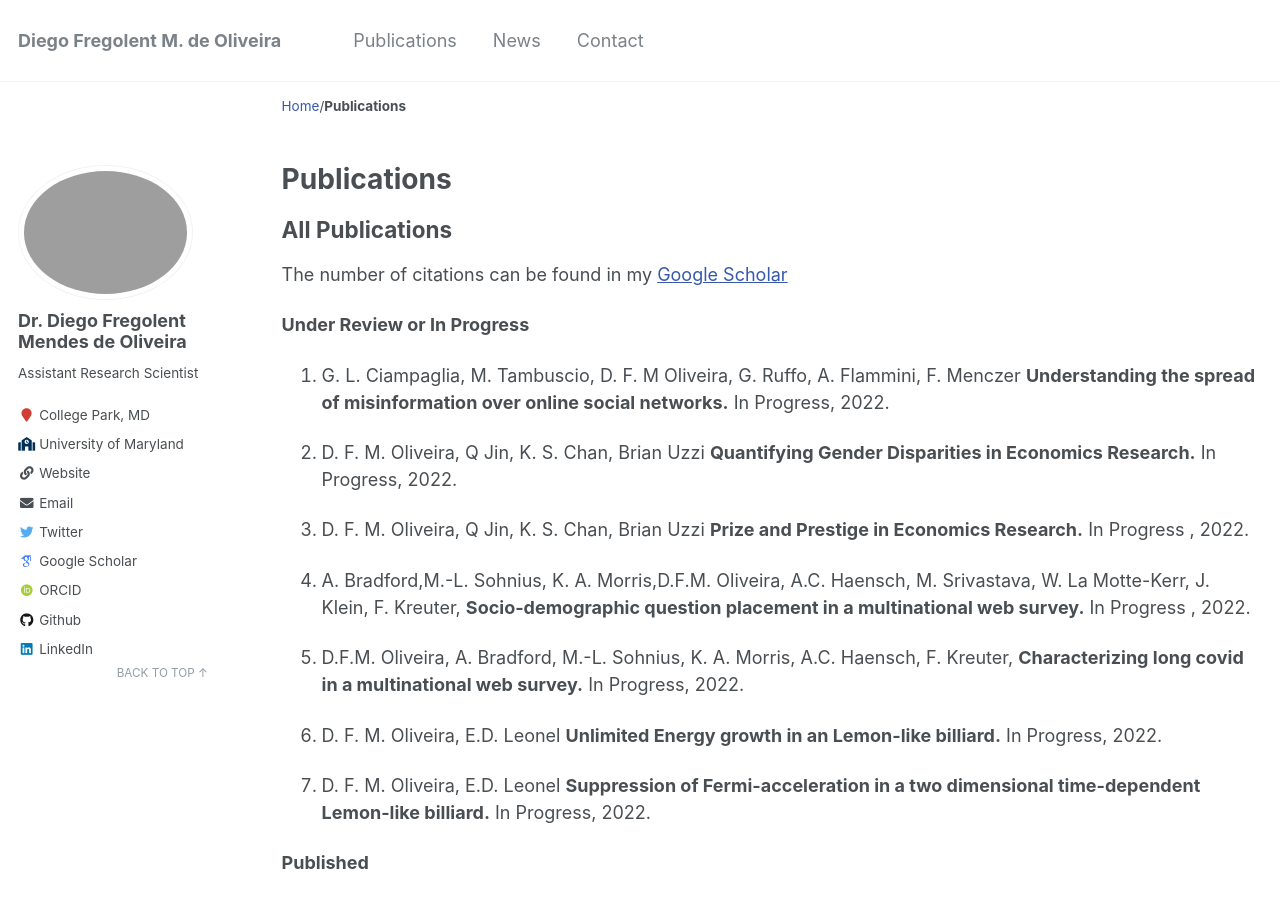
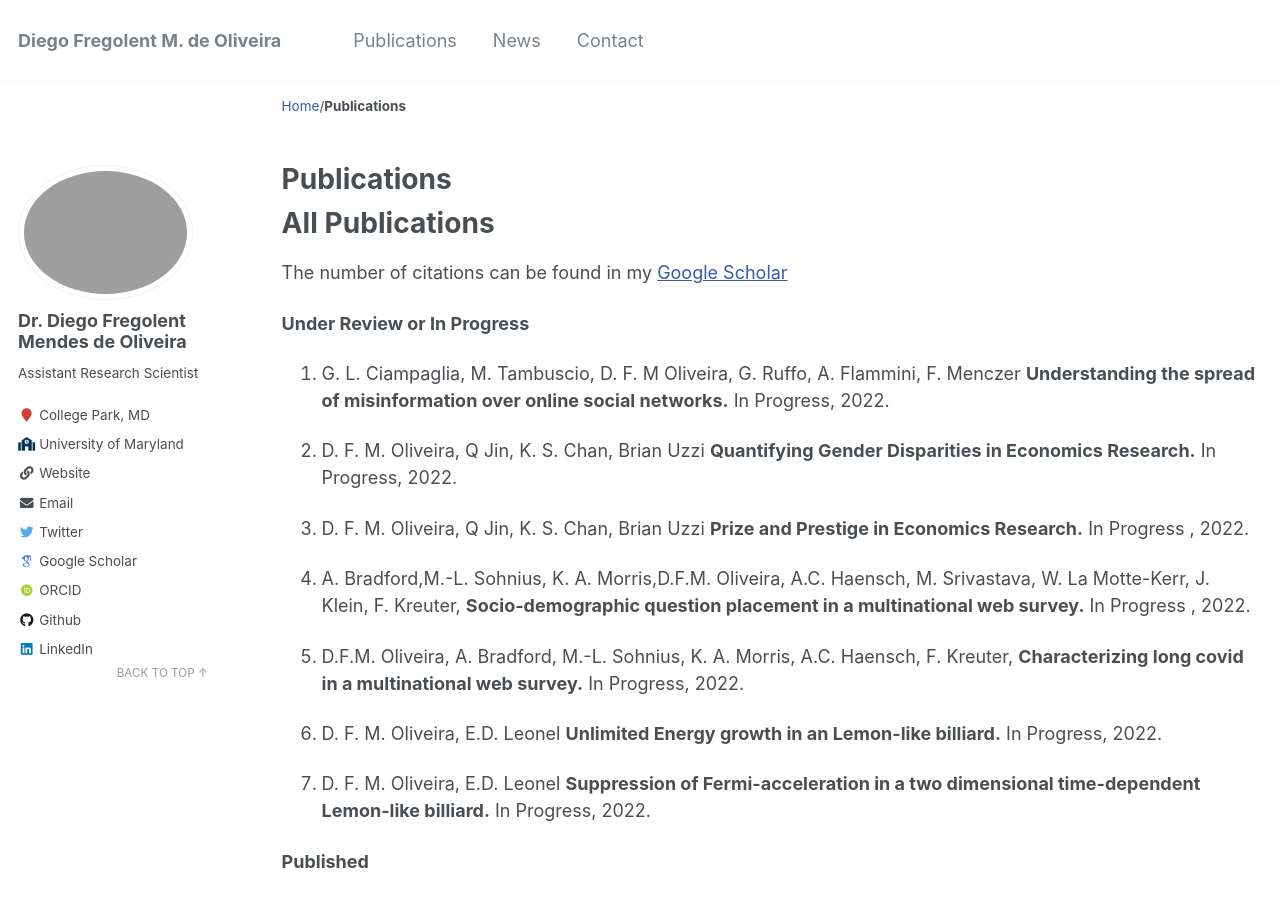
Before and after one commit to fregolente/fregolente.github.io, a Jekyll site: the page built from _pages/publications.md, in a window 1280 px wide and 900 px high. Built offline with Jekyll 4.4.1, drawn with Linux system fonts in a browser that asks for light colours; some web fonts are replaced.

```diff
--- a/_pages/publications.md
+++ b/_pages/publications.md
@@ -8,7 +8,7 @@ redirect_from:
   - /publications/pubsbyyear/
 ---
 
-## All Publications
+# All Publications
 
 The number of citations can be found in my [Google Scholar](https://scholar.google.com/citations?user=bIL7_QMAAAAJ&hl=en)
 
```
